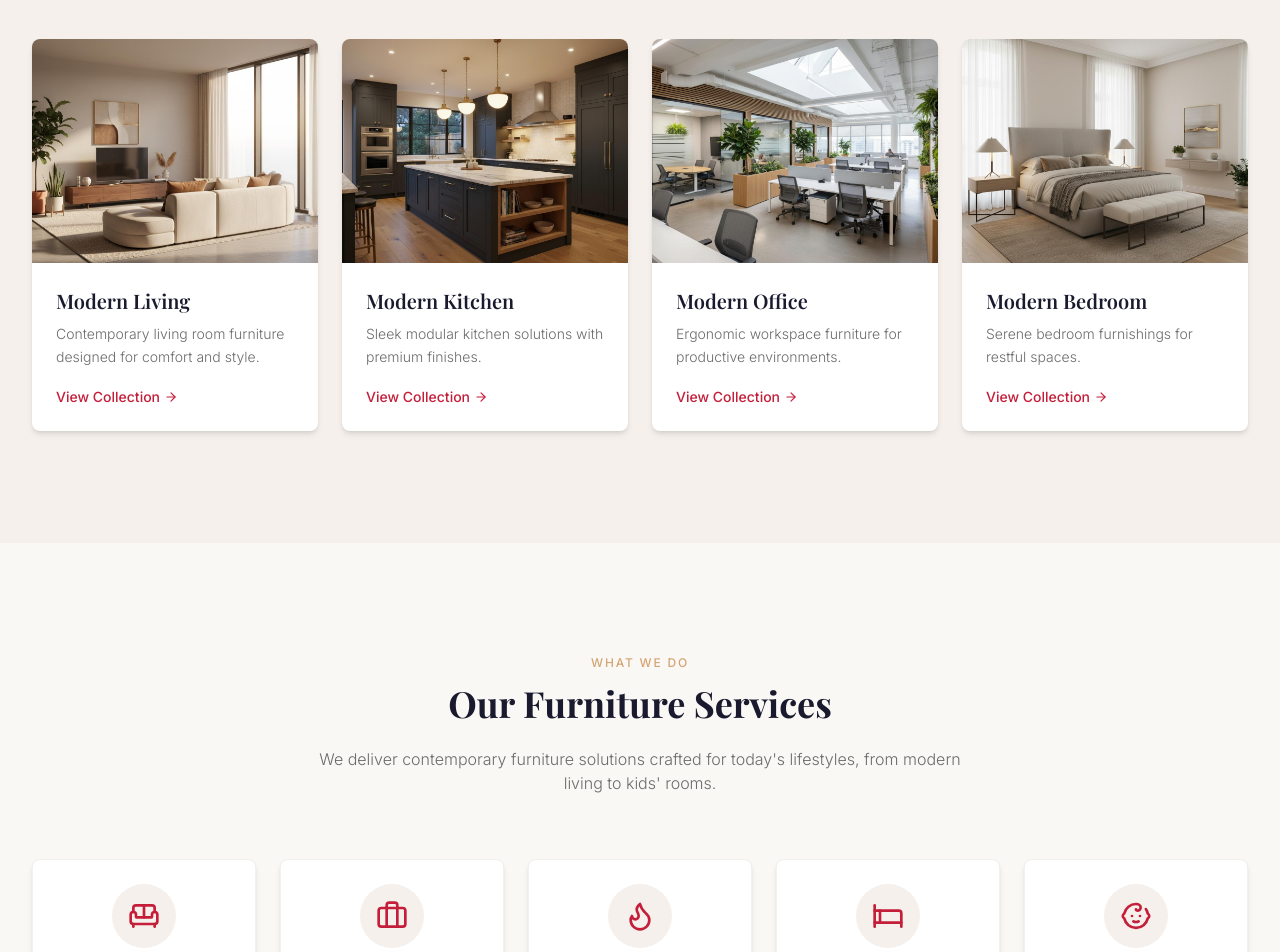
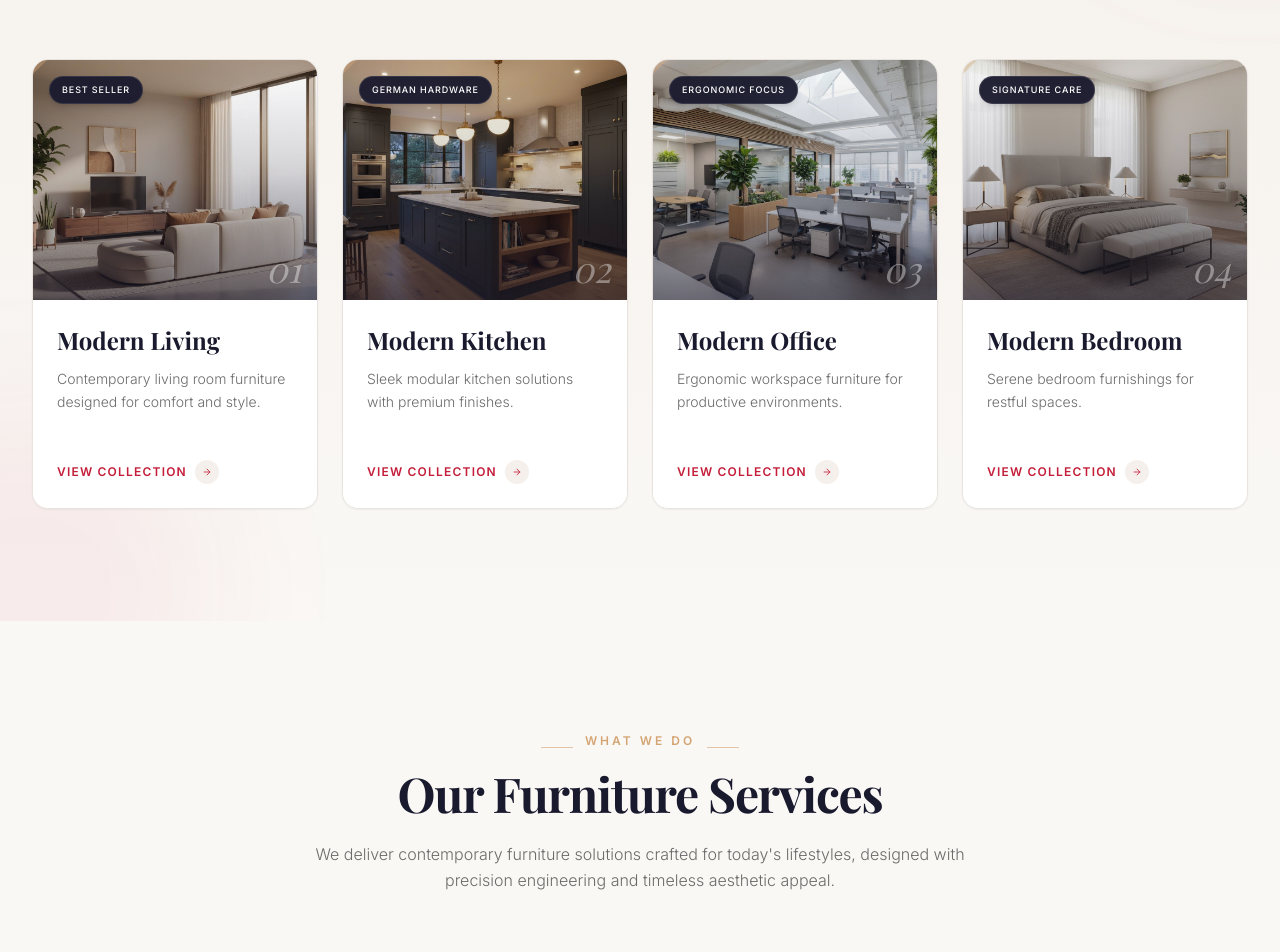
Before and after one commit to trisrjt/Hecate, a React (Vite) app: page / in a window 1280 px wide. Shown: the part 1848-2800 px from the top of the page. Built offline with nearby package versions, Linux system fonts and the light colour scheme; no server answers; the database is empty.

Commit message:
design: complete aesthetic redesign of Products of the Month and Our Furniture Services sections

```diff
--- a/src/pages/Home.tsx
+++ b/src/pages/Home.tsx
@@ -55,52 +55,74 @@ export const Home: React.FC = () => {
       image: '/images/service-living.jpg',
       desc: 'Contemporary living room furniture designed for comfort and style.',
       path: '/services/modern-living',
+      tag: 'Best Seller',
+      stat: '12 Unique Designs',
+      feature: 'Sleek & Modular'
     },
     {
       title: 'Modern Kitchen',
       image: '/images/service-kitchen.jpg',
       desc: 'Sleek modular kitchen solutions with premium finishes.',
       path: '/services/modern-kitchen',
+      tag: 'German Hardware',
+      stat: 'Fully Custom',
+      feature: 'Soft-Close Systems'
     },
     {
       title: 'Modern Office',
       image: '/images/service-office.jpg',
       desc: 'Ergonomic workspace furniture for productive environments.',
       path: '/services/modern-office',
+      tag: 'Ergonomic Focus',
+      stat: 'Bulk & Custom Orders',
+      feature: 'Smart Wire Channels'
     },
     {
       title: 'Modern Bedroom',
       image: '/images/service-bedroom.jpg',
       desc: 'Serene bedroom furnishings for restful spaces.',
       path: '/services/modern-bedroom',
+      tag: 'Signature Care',
+      stat: 'Premium Woodwork',
+      feature: 'Integrated Lighting'
     },
   ];
 
   const whatWeDo = [
     {
       title: 'Modern Living',
-      desc: 'Contemporary designs for stylish living spaces.',
-      icon: <Sofa className="size-8" />,
+      desc: 'Contemporary designs for stylish living spaces, crafted to maximize comfort and modern layouts.',
+      icon: <Sofa className="size-8 stroke-[1.25]" />,
+      num: '01',
+      path: '/services/modern-living',
     },
     {
       title: 'Modern Office',
-      desc: 'Professional workspaces that inspire productivity.',
-      icon: <Briefcase className="size-8" />,
+      desc: 'Professional workspaces designed to inspire productivity, using ergonomic contract standards.',
+      icon: <Briefcase className="size-8 stroke-[1.25]" />,
+      num: '02',
+      path: '/services/modern-office',
     },
     {
       title: 'Modern Kitchen',
-      desc: 'Sleek and functional kitchen interiors.',
-      icon: <Flame className="size-8" />,
+      desc: 'Sleek, functional modular kitchen interiors utilizing the absolute finest German machinery.',
+      icon: <Flame className="size-8 stroke-[1.25]" />,
+      num: '03',
+      path: '/services/modern-kitchen',
     },
     {
       title: 'Modern Bedroom',
-      desc: 'Serene and elegant bedroom furnishings.',
-      icon: <Bed className="size-8" />,
+      desc: 'Serene bedroom furnishings curated to create a peaceful, elegant, and restful retreat.',
+      icon: <Bed className="size-8 stroke-[1.25]" />,
+      num: '04',
+      path: '/services/modern-bedroom',
     },
     {
       title: "Kid's & Baby Room",
-      desc: 'Playful, safe, and creative furniture for little ones.',
-      icon: <Baby className="size-8" />,
+      desc: 'Playful, safe, and highly creative furniture options tailored for the growth of your little ones.',
+      icon: <Baby className="size-8 stroke-[1.25]" />,
+      num: '05',
+      path: '/services/kids-baby-room',
     },
   ];
 
@@ -256,13 +278,21 @@ export const Home: React.FC = () => {
       </section>
 
       {/* Featured Collections */}
-      <section className="py-20 md:py-28 bg-hecate-cream">
-        <div className="max-w-7xl mx-auto px-4 sm:px-6 lg:px-8">
+      <section className="py-20 md:py-28 bg-gradient-to-b from-hecate-cream to-hecate-ivory relative overflow-hidden">
+        {/* Subtle decorative background blur spotlight */}
+        <div className="absolute -top-40 -right-40 w-96 h-96 rounded-full bg-hecate-accent/5 blur-3xl pointer-events-none" />
+        <div className="absolute -bottom-40 -left-40 w-96 h-96 rounded-full bg-hecate-secondary/5 blur-3xl pointer-events-none" />
+
+        <div className="max-w-7xl mx-auto px-4 sm:px-6 lg:px-8 relative">
           <div className="text-center mb-16">
             <ScrollReveal>
-              <span className="section-label">Featured Collections</span>
-              <h2 className="section-title">Products of the Month</h2>
-              <p className="text-hecate-muted max-w-2xl mx-auto font-light">
+              <div className="flex items-center justify-center gap-3 mb-2">
+                <div className="h-[1px] w-8 bg-hecate-accent/60" />
+                <span className="section-label uppercase tracking-[0.25em] text-xs font-semibold text-hecate-accent">Featured Collections</span>
+                <div className="h-[1px] w-8 bg-hecate-accent/60" />
+              </div>
+              <h2 className="section-title text-4xl md:text-5xl font-bold tracking-tight">Products of the Month</h2>
+              <p className="text-hecate-muted max-w-2xl mx-auto font-light leading-relaxed mt-4">
                 Discover our exclusive range of modern furniture. Each collection is thoughtfully designed to bring sophistication and functionality to your space.
               </p>
             </ScrollReveal>
@@ -271,28 +301,66 @@ export const Home: React.FC = () => {
           {/* Cards Grid */}
           <div className="grid sm:grid-cols-2 lg:grid-cols-4 gap-6">
             {collections.map((item, idx) => (
-              <ScrollReveal key={idx} delay={idx * 0.1}>
-                <div className="group bg-white rounded-lg overflow-hidden shadow-md hover:shadow-xl transition-all duration-300 hover:-translate-y-1">
-                  <div className="overflow-hidden h-56 relative">
+              <ScrollReveal key={idx} delay={idx * 0.15}>
+                <div className="group relative bg-white border border-hecate-border rounded-2xl overflow-hidden shadow-sm hover:shadow-[0_20px_45px_rgba(26,26,46,0.08)] transition-all duration-500 ease-snappy hover:-translate-y-2 flex flex-col justify-between h-[450px]">
+                  {/* Decorative corner element */}
+                  <div className="absolute top-0 left-0 w-0 h-0 border-t-[14px] border-t-hecate-accent/40 border-r-[14px] border-r-transparent z-20 group-hover:border-t-hecate-secondary transition-colors duration-300" />
+
+                  {/* Image Container */}
+                  <div className="relative overflow-hidden h-[240px]">
                     <img
                       src={item.image}
                       alt={item.title}
-                      className="w-full h-full object-cover group-hover:scale-105 transition-transform duration-500"
+                      className="w-full h-full object-cover group-hover:scale-105 transition-transform duration-700 ease-snappy"
                     />
+
+                    {/* Floating Luxury Tag */}
+                    <span className="absolute top-4 left-4 z-20 bg-hecate-primary/95 backdrop-blur-md text-white text-[9px] uppercase tracking-widest px-3 py-1.5 rounded-full font-medium border border-white/10 font-sans shadow-md">
+                      {item.tag}
+                    </span>
+
+                    {/* Numeric Accent */}
+                    <span className="absolute bottom-3 right-4 z-20 font-serif italic text-4xl text-white/40 drop-shadow select-none group-hover:text-hecate-accent group-hover:scale-110 transition-all duration-500 ease-snappy">
+                      {`0${idx + 1}`}
+                    </span>
+
+                    {/* Premium Dark Gradient Overlay */}
+                    <div className="absolute inset-0 bg-gradient-to-t from-hecate-primary/90 via-hecate-primary/30 to-transparent opacity-65 group-hover:opacity-80 transition-opacity duration-500" />
+
+                    {/* Interactive Slide-up Glass Details */}
+                    <div className="absolute inset-x-0 bottom-0 p-4 translate-y-full group-hover:translate-y-0 transition-transform duration-500 ease-snappy bg-hecate-primary/75 backdrop-blur-md border-t border-white/10 flex justify-between items-center text-white z-10">
+                      <span className="text-[10px] uppercase tracking-wider text-hecate-accent font-medium font-sans">
+                        {item.feature}
+                      </span>
+                      <span className="text-[10px] text-white/80 font-light">
+                        {item.stat}
+                      </span>
+                    </div>
                   </div>
-                  <div className="p-6">
-                    <h3 className="font-serif text-xl font-semibold mb-2 text-hecate-primary">
-                      {item.title}
-                    </h3>
-                    <p className="text-hecate-muted text-sm mb-4 font-light leading-relaxed h-12 overflow-hidden">
-                      {item.desc}
-                    </p>
+
+                  {/* Card Content */}
+                  <div className="p-6 flex-1 flex flex-col justify-between relative bg-white">
+                    <div>
+                      <h3 className="font-serif text-2xl font-bold mb-3 text-hecate-primary group-hover:text-hecate-secondary transition-colors duration-300">
+                        {item.title}
+                      </h3>
+                      <p className="text-hecate-muted text-sm font-light leading-relaxed mb-4 line-clamp-3">
+                        {item.desc}
+                      </p>
+                    </div>
+
+                    {/* Animated Button Link */}
                     <Link
                       to={item.path}
-                      className="text-hecate-secondary font-medium text-sm flex items-center gap-1 hover:gap-2 transition-all"
+                      className="inline-flex items-center gap-2 group/btn font-sans text-xs uppercase tracking-widest font-semibold text-hecate-secondary hover:text-hecate-primary transition-colors duration-300 w-fit"
                     >
-                      <span>View Collection</span>
-                      <ArrowRight size={14} />
+                      <span className="relative">
+                        View Collection
+                        <span className="absolute bottom-0 left-0 w-0 h-[2px] bg-hecate-primary group-hover/btn:w-full transition-all duration-300 ease-out" />
+                      </span>
+                      <div className="w-6 h-6 rounded-full bg-hecate-cream group-hover/btn:bg-hecate-secondary group-hover/btn:text-white flex items-center justify-center transition-all duration-300">
+                        <ArrowRight size={10} className="group-hover/btn:translate-x-0.5 transition-transform duration-300" />
+                      </div>
                     </Link>
                   </div>
                 </div>
@@ -303,33 +371,63 @@ export const Home: React.FC = () => {
       </section>
 
       {/* What We Do */}
-      <section className="py-20 md:py-28 bg-hecate-ivory">
-        <div className="max-w-7xl mx-auto px-4 sm:px-6 lg:px-8">
+      <section className="py-20 md:py-28 bg-hecate-ivory relative overflow-hidden">
+        {/* Soft golden spotlight */}
+        <div className="absolute top-1/2 left-1/2 -translate-x-1/2 -translate-y-1/2 w-[600px] h-[600px] rounded-full bg-hecate-accent/3 blur-3xl pointer-events-none" />
+
+        <div className="max-w-7xl mx-auto px-4 sm:px-6 lg:px-8 relative">
           <div className="text-center mb-16">
             <ScrollReveal>
-              <span className="section-label">What We Do</span>
-              <h2 className="section-title">Our Furniture Services</h2>
-              <p className="text-hecate-muted max-w-2xl mx-auto font-light">
-                We deliver contemporary furniture solutions crafted for today's lifestyles, from modern living to kids' rooms.
+              <div className="flex items-center justify-center gap-3 mb-2">
+                <div className="h-[1px] w-8 bg-hecate-accent/60" />
+                <span className="section-label uppercase tracking-[0.25em] text-xs font-semibold text-hecate-accent">What We Do</span>
+                <div className="h-[1px] w-8 bg-hecate-accent/60" />
+              </div>
+              <h2 className="section-title text-4xl md:text-5xl font-bold tracking-tight">Our Furniture Services</h2>
+              <p className="text-hecate-muted max-w-2xl mx-auto font-light leading-relaxed mt-4">
+                We deliver contemporary furniture solutions crafted for today's lifestyles, designed with precision engineering and timeless aesthetic appeal.
               </p>
             </ScrollReveal>
           </div>
 
-          {/* 5 columns responsive list */}
+          {/* 5 columns luxury list */}
           <div className="grid sm:grid-cols-2 lg:grid-cols-5 gap-6">
             {whatWeDo.map((item, idx) => (
-              <ScrollReveal key={idx} delay={idx * 0.1}>
-                <div className="group bg-white rounded-lg p-6 text-center shadow-md hover:shadow-xl transition-all duration-300 hover:-translate-y-1 h-full border border-hecate-border/50">
-                  <div className="w-16 h-16 mx-auto mb-4 rounded-full bg-hecate-cream flex items-center justify-center text-hecate-secondary group-hover:bg-hecate-secondary group-hover:text-white transition-colors duration-300">
+              <ScrollReveal key={idx} delay={idx * 0.12}>
+                <Link
+                  to={item.path}
+                  className="group relative block bg-white rounded-2xl p-6 text-center shadow-sm hover:shadow-[0_20px_45px_rgba(26,26,46,0.08)] transition-all duration-500 ease-snappy hover:-translate-y-2 h-full border border-hecate-border/50 overflow-hidden"
+                >
+                  {/* Blueprint Grid Pattern */}
+                  <div className="absolute inset-0 opacity-[0.02] group-hover:opacity-[0.06] transition-opacity duration-500 bg-[radial-gradient(#1a1a2e_1px,transparent_1px)] [background-size:12px_12px] pointer-events-none" />
+
+                  {/* Small geometric numbering */}
+                  <div className="absolute top-4 left-4 font-mono text-[10px] tracking-widest text-hecate-muted/50 group-hover:text-hecate-secondary transition-colors duration-300 font-bold border border-hecate-border/40 group-hover:border-hecate-secondary/30 px-2 py-0.5 rounded">
+                    {item.num}
+                  </div>
+
+                  {/* Icon Wrapper inside squircle container */}
+                  <div className="w-20 h-20 mx-auto mb-6 rounded-2xl bg-hecate-cream border border-hecate-border/40 flex items-center justify-center text-hecate-primary group-hover:bg-hecate-primary group-hover:text-white group-hover:scale-110 group-hover:rotate-[6deg] transition-all duration-500 ease-snappy shadow-inner">
                     {item.icon}
                   </div>
-                  <h3 className="font-serif text-lg font-semibold mb-2 text-hecate-primary">
+
+                  <h3 className="font-serif text-xl font-bold mb-3 text-hecate-primary group-hover:text-hecate-secondary transition-colors duration-300">
                     {item.title}
                   </h3>
-                  <p className="text-hecate-muted text-xs leading-relaxed font-light">
+
+                  <p className="text-hecate-muted text-xs leading-relaxed font-light mb-6">
                     {item.desc}
                   </p>
-                </div>
+
+                  {/* Discover Link overlay */}
+                  <div className="inline-flex items-center gap-1 text-[10px] uppercase tracking-widest font-semibold text-hecate-accent group-hover:text-hecate-secondary transition-colors duration-300">
+                    <span>Discover More</span>
+                    <ArrowRight size={10} className="group-hover:translate-x-1 transition-transform duration-300" />
+                  </div>
+
+                  {/* Premium bottom border glow */}
+                  <div className="absolute bottom-0 inset-x-0 h-[3px] w-0 bg-gradient-to-r from-hecate-accent to-hecate-secondary group-hover:w-full transition-all duration-500 ease-snappy" />
+                </Link>
               </ScrollReveal>
             ))}
           </div>
```
